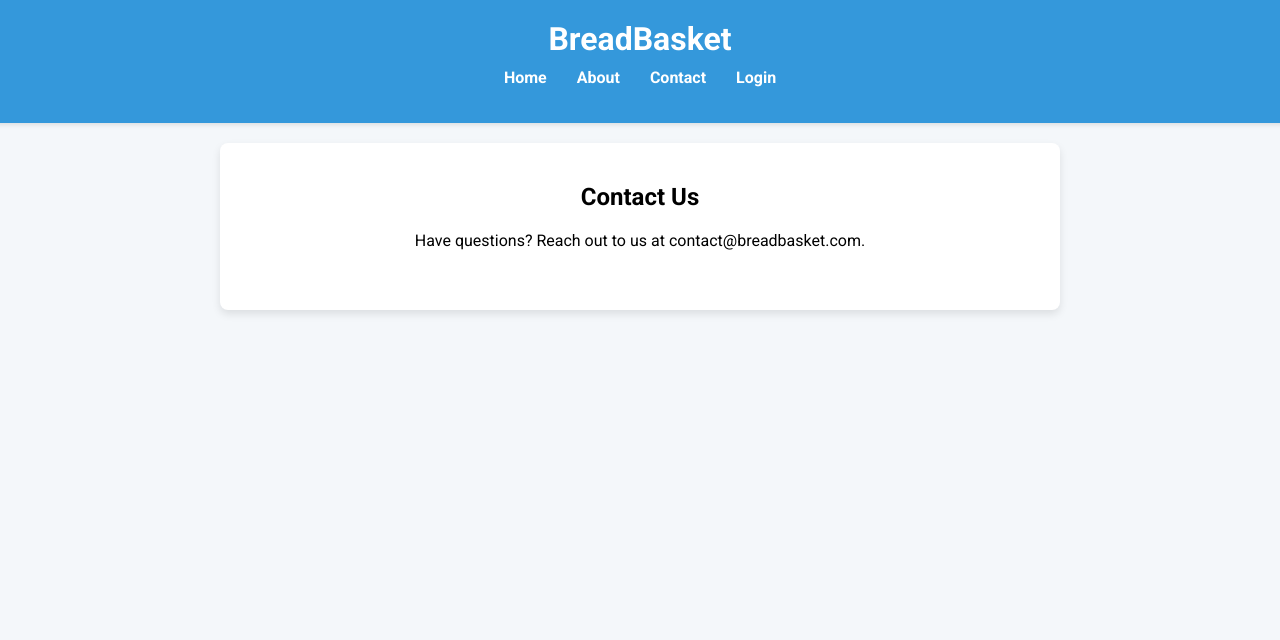
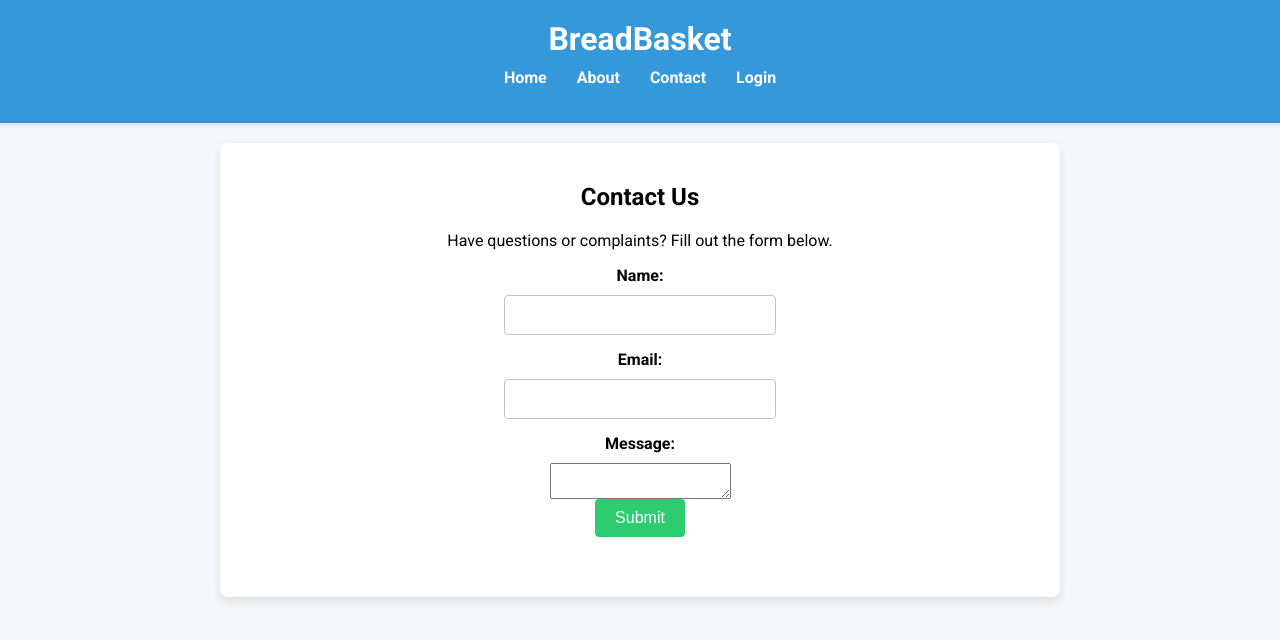
Before and after one commit to JacksonSchreiber/BreadBasket, a React (Create React App) app in the folder frontend/: page /contact in a window 1280 px wide. Shown: the top 640 px of the page. Built offline with nearby package versions, Linux system fonts and the light colour scheme.

Commit message:
Updated Contact form & backend API integration

```diff
--- a/frontend/src/Contact.js
+++ b/frontend/src/Contact.js
@@ -1,10 +1,77 @@
-import React from 'react';
+import React, { useState } from 'react';
 
 function Contact() {
+  const [formData, setFormData] = useState({
+    name: '',
+    email: '',
+    message: '',
+  });
+  const [responseMessage, setResponseMessage] = useState('');
+  const [loading, setLoading] = useState(false);
+
+  const handleChange = (e) => {
+    setFormData({ ...formData, [e.target.name]: e.target.value });
+  };
+
+  const handleSubmit = async (e) => {
+    e.preventDefault();
+    setLoading(true);
+
+    try {
+      const response = await fetch('http://127.0.0.1:5000/contact', {
+        method: 'POST',
+        headers: { 'Content-Type': 'application/json' },
+        body: JSON.stringify(formData),
+      });
+
+      if (!response.ok) throw new Error('Failed to send message');
+
+      const data = await response.json();
+      setResponseMessage(data.message);
+      setFormData({ name: '', email: '', message: '' }); // Reset form
+    } catch (error) {
+      setResponseMessage('Error sending message. Try again later.');
+    } finally {
+      setLoading(false);
+    }
+  };
+
   return (
     <section>
       <h2>Contact Us</h2>
-      <p>Have questions? Reach out to us at contact@breadbasket.com.</p>
+      <p>Have questions or complaints? Fill out the form below.</p>
+      <form onSubmit={handleSubmit}>
+        <label>Name:</label>
+        <input
+          type="text"
+          name="name"
+          value={formData.name}
+          onChange={handleChange}
+          required
+        />
+
+        <label>Email:</label>
+        <input
+          type="email"
+          name="email"
+          value={formData.email}
+          onChange={handleChange}
+          required
+        />
+
+        <label>Message:</label>
+        <textarea
+          name="message"
+          value={formData.message}
+          onChange={handleChange}
+          required
+        ></textarea>
+
+        <button type="submit" disabled={loading}>
+          {loading ? 'Sending...' : 'Submit'}
+        </button>
+      </form>
+      {responseMessage && <p>{responseMessage}</p>}
     </section>
   );
 }
```
